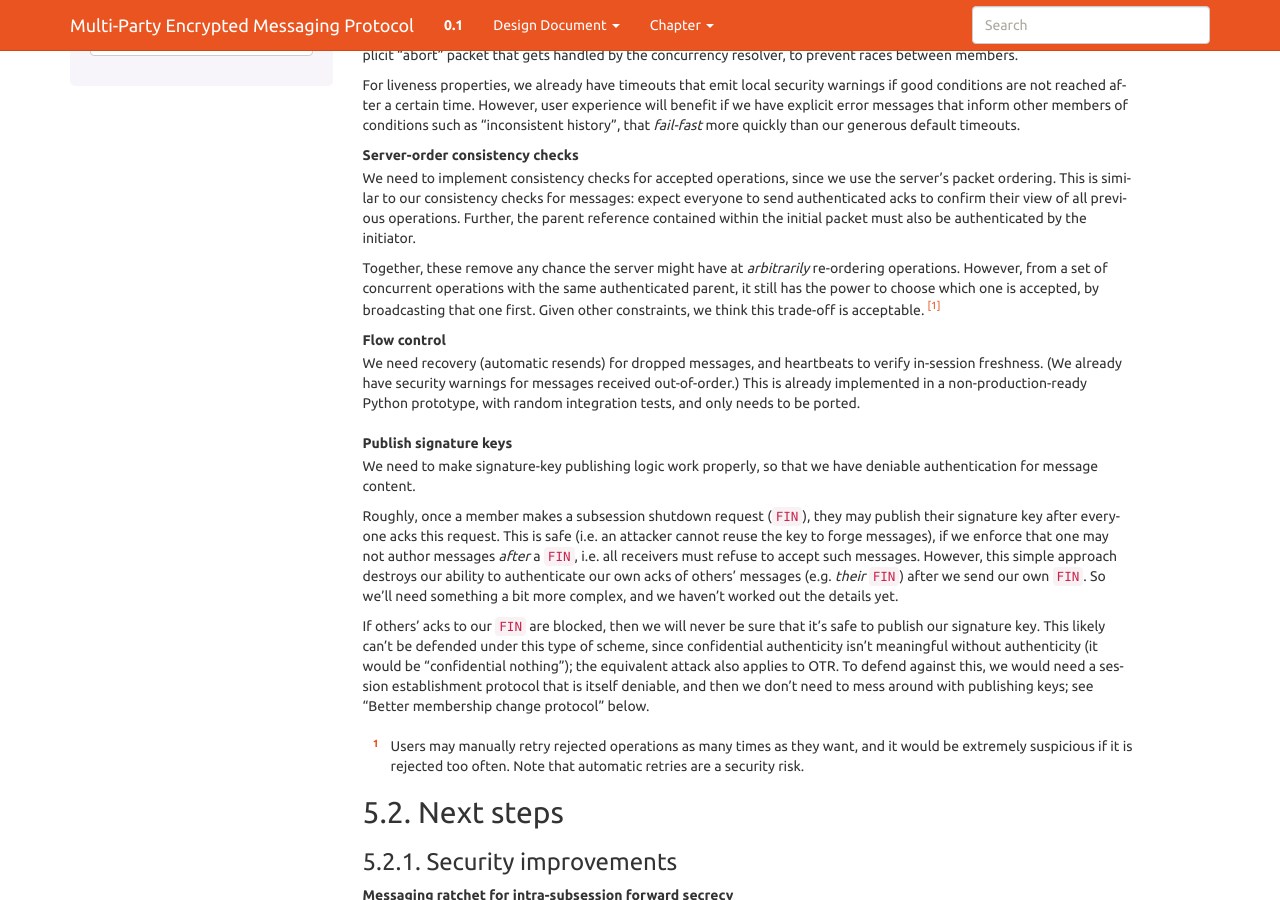
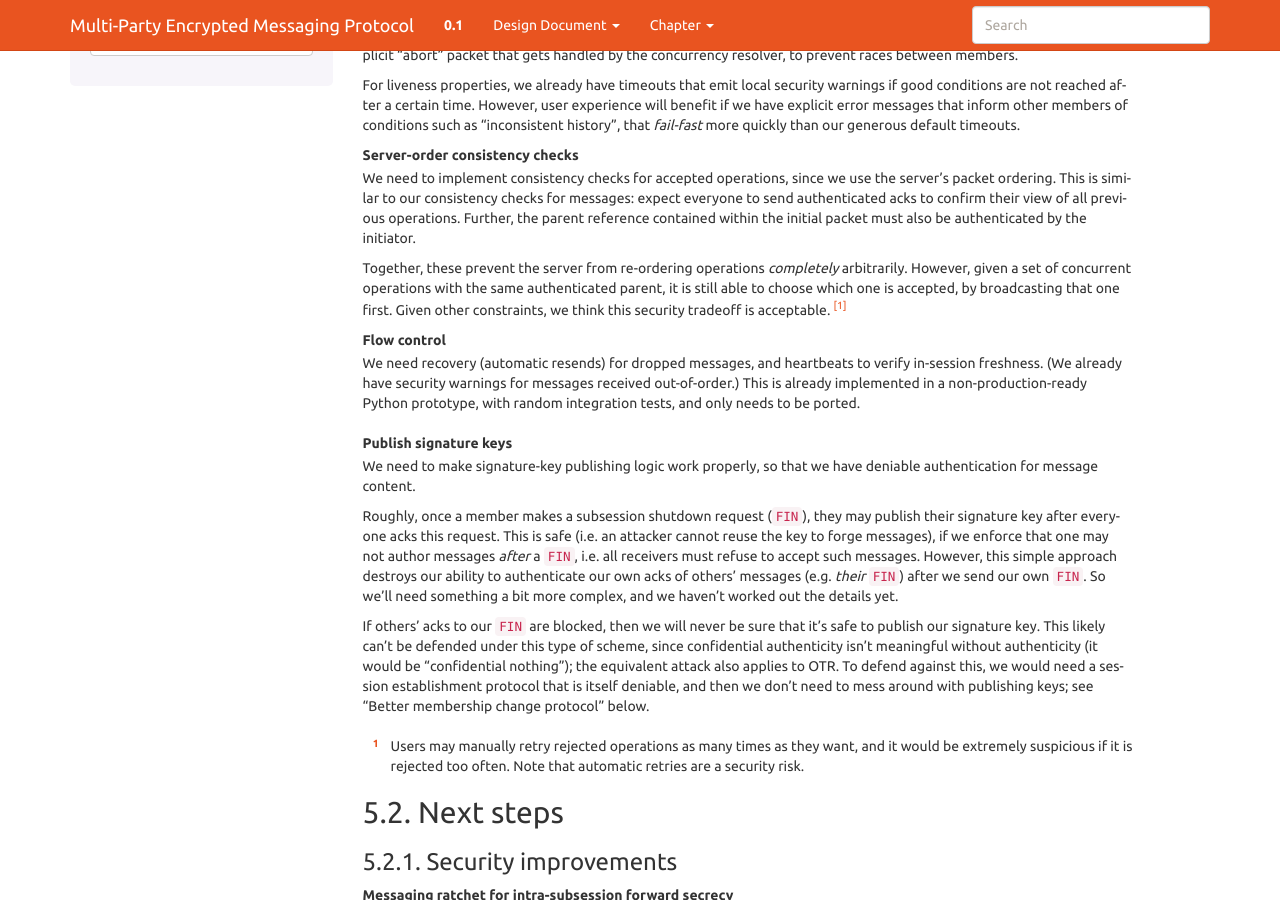
Before and after one commit to meganz/mpenc_doc, a Sphinx documentation site: the page built from source/future-work.rst, in a window 1280 px wide and 900 px high, scrolled down 367 px. Built offline with Sphinx 7.4.7, drawn with Linux system fonts in a browser that asks for light colours.

Commit message:
Address comments from Stephen Hall
- refer or mention specific attacks
- more specific justification using x25519 over classic DH
- work around some bad formatting in the pdf output

```diff
--- a/source/background.rst
+++ b/source/background.rst
@@ -327,9 +327,9 @@
   This is similar to the above, except that there is no chance of recovery by
   members mixing in entropy, until after the corruption is healed.
 
-We've seen that under certain attacks we can't protect confidentiality, even
-for actions generated by non-target members. Such is the nature of our group
-session model. But we *could* try to protect a related property:
+As just discussed, under certain attacks we can't protect confidentiality, even
+for actions of members not directly targeted by that attack. Such is the nature
+of our group session model. But we *could* try to protect a related property:
 
 **Confidential authenticity**
   Only the intended consumers should be able to verify the information. (Of
--- a/source/crypto_gka.rst
+++ b/source/crypto_gka.rst
@@ -3,8 +3,10 @@
 =========================
 
 The group key agreement is conducted according to CLIQUES [00CLIQ]_.  We modify
-the protocol to use ECDH based on x25519 instead of classic DH.  It negotiates
-a shared group key for :math:`n` members in a total of :math:`O(n)` messages
+the protocol to use ECDH based on x25519 instead of classic DH, since it is
+superior in all attributes -- faster to process, smaller keys to transport and
+store, and existing libraries are simpler to interface with.  It negotiates a
+shared group key for :math:`n` members in a total of :math:`O(n)` messages
 sent, and re-negotiates (single-member) include, exclude or key refresh in
 :math:`O(1)` messages, assuming broadcasts are available.
 
--- a/source/future-work.rst
+++ b/source/future-work.rst
@@ -38,11 +38,11 @@
   all previous operations. Further, the parent reference contained within the
   initial packet must also be authenticated by the initiator.
 
-  Together, these remove any chance the server might have at *arbitrarily*
-  re-ordering operations. However, from a set of concurrent operations with the
-  same authenticated parent, it still has the power to choose which one is
-  accepted, by broadcasting that one first. Given other constraints, we think
-  this trade-off is acceptable. [#rtry]_
+  Together, these prevent the server from re-ordering operations *completely*
+  arbitrarily. However, given a set of concurrent operations with the same
+  authenticated parent, it is still able to choose which one is accepted, by
+  broadcasting that one first. Given other constraints, we think this security
+  tradeoff is acceptable. [#rtry]_
 
 Flow control
   We need recovery (automatic resends) for dropped messages, and heartbeats to
```
Also changed, not shown: source/topics.rst (+6 -3 lines).
